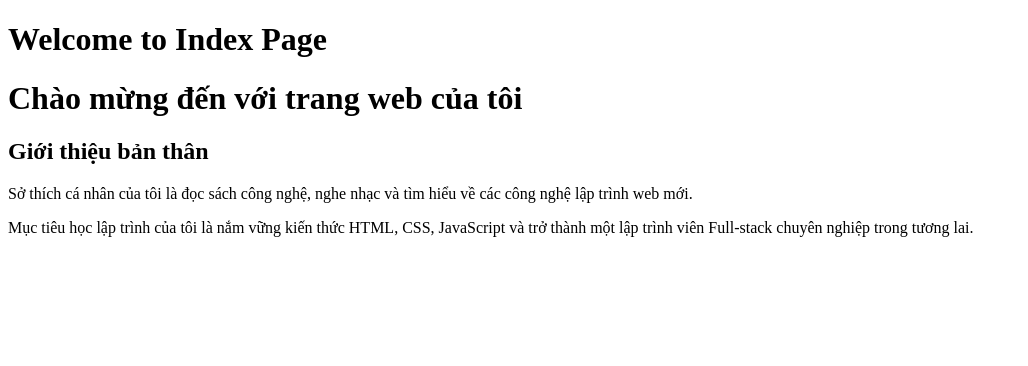
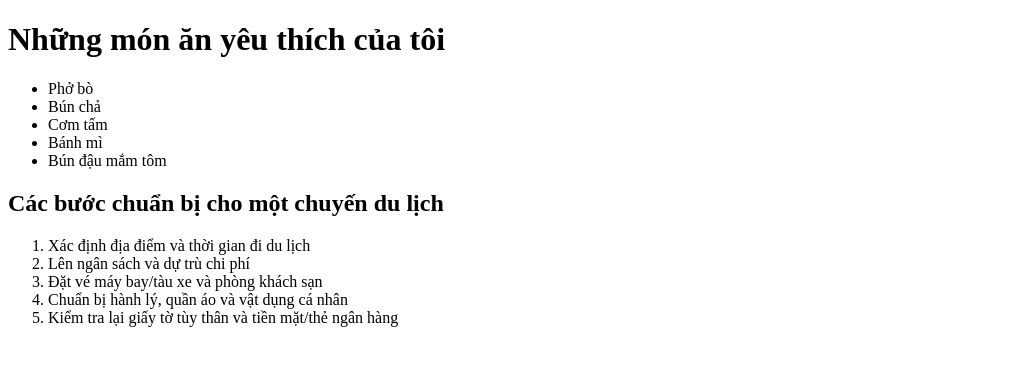
Before and after one commit to dtc245200144-cloud/GitProject, a plain HTML site: page source/index.html in a window 1280 px wide. Shown: the whole page, without its empty margins (0-1028 px from the left). Drawn offline with Linux system fonts and the light colour scheme.

Commit message:
Update index.html with food list and travel preparation steps

```diff
--- a/source/index.html
+++ b/source/index.html
@@ -1,24 +1,29 @@
-<!DOCTYPE html>
-<html>
-<head><title>Index Page</title></head>
-<body><h1>Welcome to Index Page</h1></body>
-</html>
 <!DOCTYPE html>
 <html lang="vi">
 <head>
     <meta charset="UTF-8">
     <meta name="viewport" content="width=device-width, initial-scale=1.0">
-    <title>Trang chủ - Giới thiệu bản thân</title>
+    <title>Món ăn yêu thích & Chuẩn bị du lịch</title>
 </head>
 <body>
 
-    <h1>Chào mừng đến với trang web của tôi</h1>
+    <h1>Những món ăn yêu thích của tôi</h1>
+    <ul>
+        <li>Phở bò</li>
+        <li>Bún chả</li>
+        <li>Cơm tấm</li>
+        <li>Bánh mì</li>
+        <li>Bún đậu mắm tôm</li>
+    </ul>
 
-    <h2>Giới thiệu bản thân</h2>
-
-    <p>Sở thích cá nhân của tôi là đọc sách công nghệ, nghe nhạc và tìm hiểu về các công nghệ lập trình web mới.</p>
-
-    <p>Mục tiêu học lập trình của tôi là nắm vững kiến thức HTML, CSS, JavaScript và trở thành một lập trình viên Full-stack chuyên nghiệp trong tương lai.</p>
+    <h2>Các bước chuẩn bị cho một chuyến du lịch</h2>
+    <ol>
+        <li>Xác định địa điểm và thời gian đi du lịch</li>
+        <li>Lên ngân sách và dự trù chi phí</li>
+        <li>Đặt vé máy bay/tàu xe và phòng khách sạn</li>
+        <li>Chuẩn bị hành lý, quần áo và vật dụng cá nhân</li>
+        <li>Kiểm tra lại giấy tờ tùy thân và tiền mặt/thẻ ngân hàng</li>
+    </ol>
 
 </body>
 </html>
```
